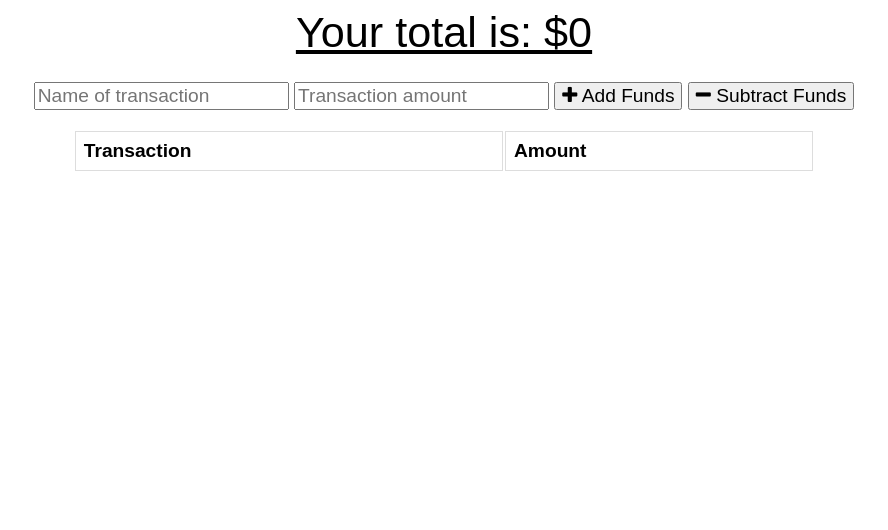
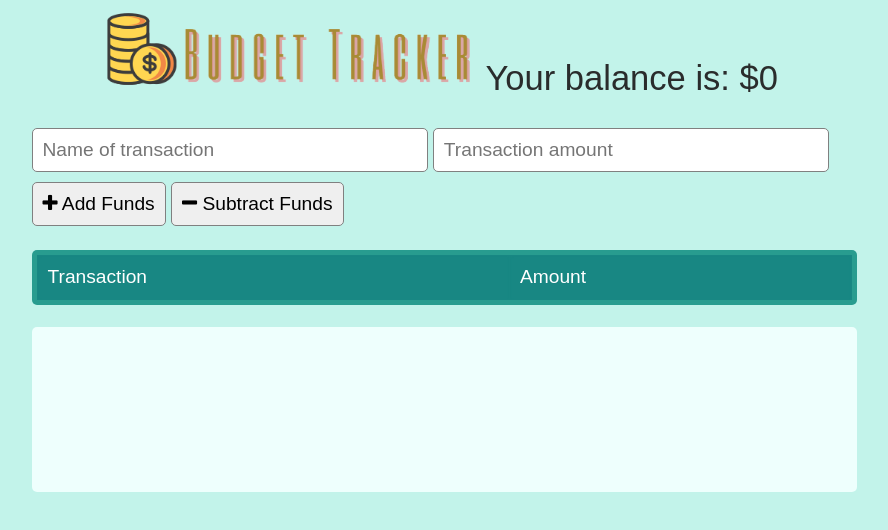
Before and after one commit to MushtaqSafie/Budget-Trackers, a website: page public/index.html in a window 1280 px wide. Shown: the whole page, without its empty margins (196-1084 px from the left). Drawn offline with nearby package versions, Linux system fonts and the light colour scheme; no server answers.

Commit message:
css styling

```diff
--- a/public/index.html
+++ b/public/index.html
@@ -15,13 +15,15 @@
 </head>
 <body>
   <div class="wrapper">
-    <div class="total">
-      <div class="total">Your total is: $<span id="total">0</span></div>
+    <div>
+      <img src="icons/main-logo.png" alt="logo" class="logo" >
+      <div class="total">Your balance is: $<span id="total">0</span></div>
     </div>
 
     <div class="form">
       <input type="text" id="t-name" placeholder="Name of transaction" />
       <input type="number" min="0" id="t-amount" placeholder="Transaction amount" />
+      <br>
       <button id="add-btn"><i class="fa fa-plus buttons"></i> Add Funds</button>
       <button id="sub-btn"><i class="fa fa-minus"></i> Subtract Funds</button>
       <p class="error"></p>
@@ -38,8 +40,10 @@
         </tbody>
       </table>
     </div>
-
-    <canvas id="myChart"></canvas>
+    <br>
+    <div class="chart">
+      <canvas id="myChart"></canvas>
+    </div>
   </div>
 
   <script src="https://cdn.jsdelivr.net/npm/chart.js@2.8.0"></script>
--- a/public/index.js
+++ b/public/index.js
@@ -33,7 +33,7 @@ function populateTable() {
     let tr = document.createElement("tr");
     tr.innerHTML = `
       <td>${transaction.name}</td>
-      <td>${transaction.value}</td>
+      <td>$ ${transaction.value}</td>
     `;
 
     tbody.appendChild(tr);
@@ -71,7 +71,7 @@ function populateChart() {
         datasets: [{
             label: "Total Over Time",
             fill: true,
-            backgroundColor: "#6666ff",
+            backgroundColor: "rgb(90,198,180)",
             data
         }]
     }
--- a/public/service-worker.js
+++ b/public/service-worker.js
@@ -14,7 +14,8 @@ const FILES_TO_CACHE = [
   "/icons/icon-152x152.png",
   "/icons/icon-192x192.png",
   "/icons/icon-384x384.png",
-  "/icons/icon-512x512.png"
+  "/icons/icon-512x512.png",
+  "/icons/main-logo.png"
 ];
 
 // install
--- a/public/styles.css
+++ b/public/styles.css
@@ -1,26 +1,48 @@
+* {
+  box-sizing: border-box;
+}
+
 body {
   font-size: 120%;
   font-family: Arial;
+  background-color: rgb(194, 243, 234);
 }
 
-button, input {
-  font-size: 100%;
-  font-family: Arial;
-}
-
+/* Transaction table style */
 table {
   width: 100%;
+  border-collapse: collapse;
+  border: 1px solid rgb(24, 135, 131);
+  background: white;
 }
-
-td, th {
-  border: 1px solid #dddddd;
-  text-align: left;
-  padding: 8px;
+th {
+  background: rgb(24, 135, 131);
+  height: 44px;
+  font-weight: lighter;
+  text-shadow: 0 1px 0 rgb(24, 135, 131);
+  border: 1px solid rgb(24, 135, 131);
+  box-shadow: inset 0px 1px 2px rgb(24, 135, 131);
+  padding: 10px;
+  color: white;
+}
+tr {
+  border-bottom: 1px solid #cccccc;
+}
+tr:last-child {
+  border-bottom: 0px;
+}
+td {
+  border-right: 1px solid #cccccc;
+  padding: 10px;
+}
+td:last-child {
+  border-right: 0px;
 }
 
 tr:nth-child(even) {
   background-color: #dddddd;
 }
+
 
 .error {
   color: red;
@@ -32,20 +54,84 @@ tr:nth-child(even) {
   text-align: center;
 }
 
+
 .total {
-  font-size: 150%;
-  text-decoration: underline;
+  margin-bottom: 20px;
+  padding-right: 10px;
+  font-size: 180%;
+  text-align: right;
+  color: #2a2c2c;
+  display: inline;
+}
+
+.logo {
+  width: 380px;
 }
 
 .form {
   margin-top: 25px;
   width: 100%;
+  text-align: left;
+}
+
+button, input {
+  font-size: 100%;
+  font-family: Arial;
+  padding: 10px;
+  margin: 5px 0;
+  border-radius: 5px;
+  border: 1px solid gray;
+}
+
+input {
+  width: 48%;
 }
 
 .transactions {
+  padding: 5px;
   text-align: left;
   max-height: 300px;
   overflow: auto;
-  width: 90%;
+  width: 100%;
   margin: 0 auto;
+  background-color: rgb(40, 156, 143);
+  border-radius: 5px;
 }
+
+.chart {
+  padding: 5px;
+  overflow: auto;
+  width: 100%;
+  margin: 0 auto;
+  background-color: rgb(238, 255, 253);
+  border-radius: 5px;
+}
+
+/* transaction table scroll-bar styling */
+html {
+  --scrollbarBG: #b2dff3;
+  --thumbBG: rgb(24, 135, 131);
+}
+.transactions::-webkit-scrollbar {
+  width: 11px;
+}
+.transactions {
+  scrollbar-width: thin;
+  scrollbar-color: var(--thumbBG) var(--scrollbarBG);
+}
+.transactions::-webkit-scrollbar-track {
+  background: var(--scrollbarBG);
+}
+.transactions::-webkit-scrollbar-thumb {
+  background-color: var(--thumbBG) ;
+  border-radius: 6px;
+  border: 3px solid var(--scrollbarBG);
+}
+
+@media only screen and (max-width: 820px) {
+  .total {
+    text-align: center;
+    display: block;
+  }
+
+}
```
Also changed, not shown: public/icons/main-logo.png (added).
